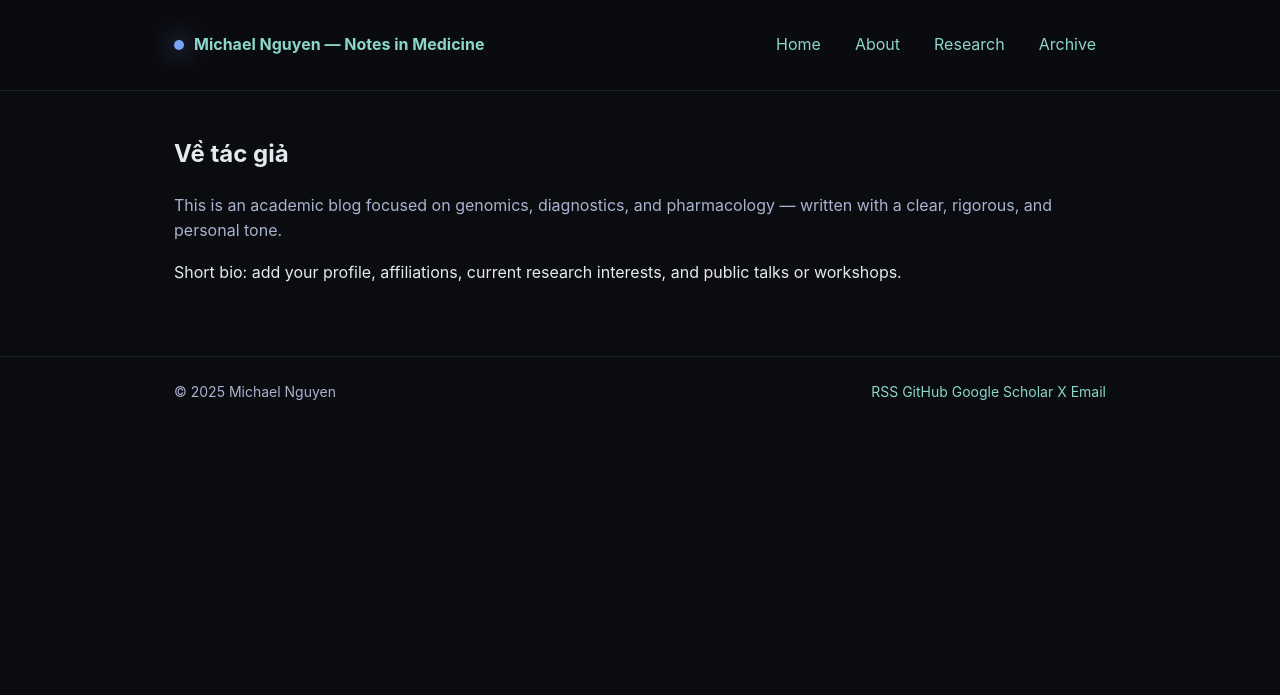
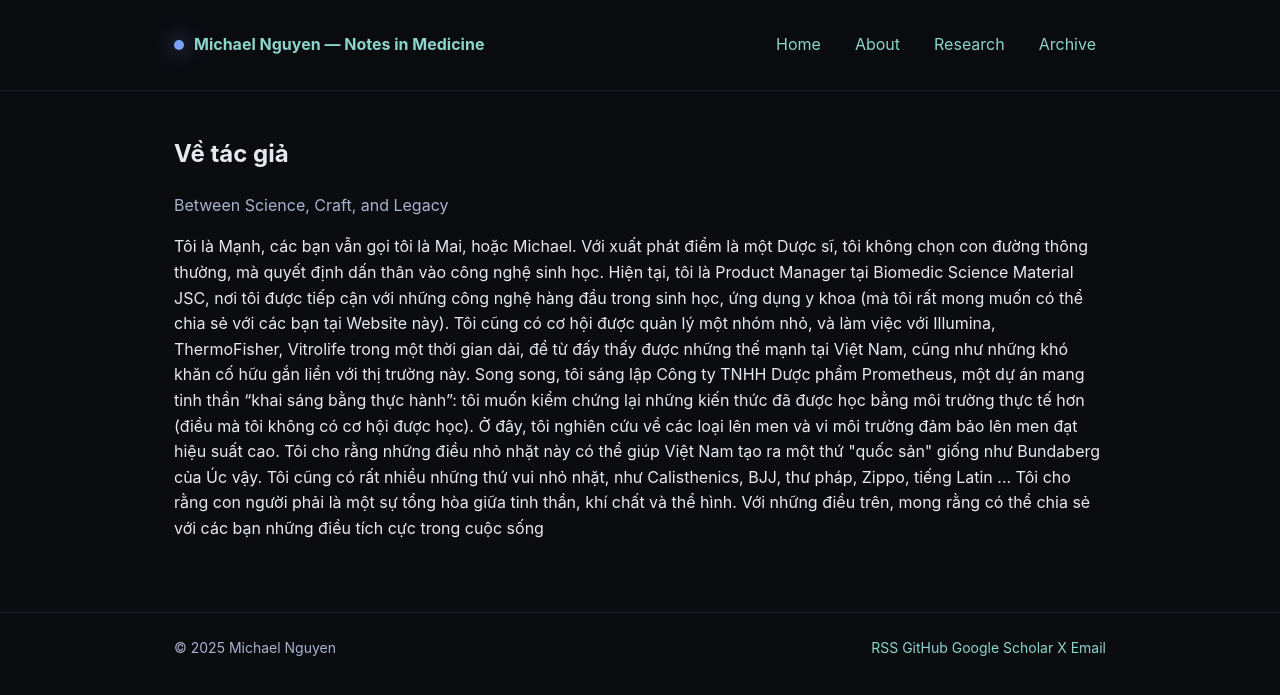
Before and after one commit to manhnguyen-art/manhnguyen-art.github.io, a Jekyll site: the page built from pages/about.md, in a window 1280 px wide. Shown: the top 695 px of the page. Built offline with Jekyll 4.4.1, drawn with Linux system fonts in a browser that asks for light colours; our own code applies the rules of GitHub Pages for plain Markdown files.

Commit message:
Update about.md

```diff
--- a/pages/about.md
+++ b/pages/about.md
@@ -1,5 +1,11 @@
 <section class="page">
   <h1>Về tác giả</h1>
-  <p class="muted">This is an academic blog focused on genomics, diagnostics, and pharmacology — written with a clear, rigorous, and personal tone.</p>
-  <p>Short bio: add your profile, affiliations, current research interests, and public talks or workshops.</p>
+  <p class="muted">Between Science, Craft, and Legacy</p>
+  <p>Tôi là Mạnh, các bạn vẫn gọi tôi là Mai, hoặc Michael. Với xuất phát điểm là một Dược sĩ, tôi không chọn con đường thông thường, mà quyết định dấn thân vào công nghệ sinh học. Hiện tại, tôi là Product Manager tại Biomedic Science Material JSC, nơi tôi được tiếp cận với những công nghệ hàng đầu trong sinh học, ứng dụng y khoa (mà tôi rất mong muốn có thể chia sẻ với các bạn tại Website này). Tôi cũng có cơ hội được quản lý một nhóm nhỏ, và làm việc với Illumina, ThermoFisher, Vitrolife trong một thời gian dài, để từ đấy thấy được những thế mạnh tại Việt Nam, cũng như những khó khăn cố hữu gắn liền với thị trường này.
+
+Song song, tôi sáng lập Công ty TNHH Dược phẩm Prometheus, một dự án mang tinh thần “khai sáng bằng thực hành”: tôi muốn kiểm chứng lại những kiến thức đã được học bằng môi trường thực tế hơn (điều mà tôi không có cơ hội được học). Ở đây, tôi nghiên cứu về các loại lên men và vi môi trường đảm bảo lên men đạt hiệu suất cao. Tôi cho rằng những điều nhỏ nhặt này có thể giúp Việt Nam tạo ra một thứ "quốc sản" giống như Bundaberg của Úc vậy.
+
+Tôi cũng có rất nhiều những thứ vui nhỏ nhặt, như Calisthenics, BJJ, thư pháp, Zippo, tiếng Latin ... Tôi cho rằng con người phải là một sự tổng hòa giữa tinh thần, khí chất và thể hình.
+
+Với những điều trên, mong rằng có thể chia sẻ với các bạn những điều tích cực trong cuộc sống</p>
 </section>
```
